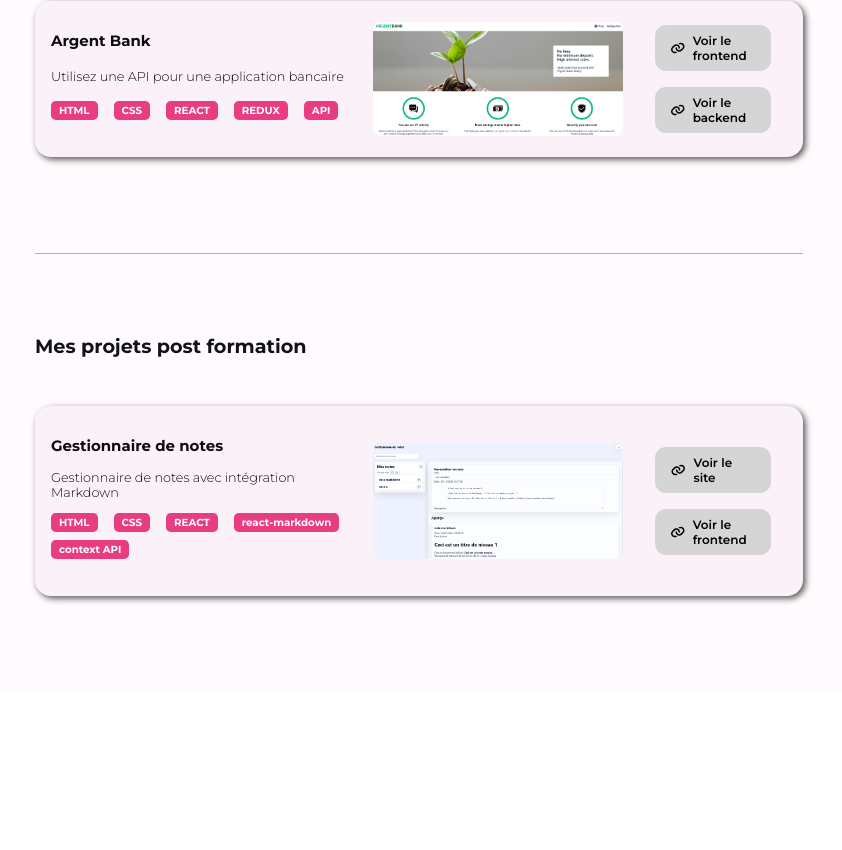
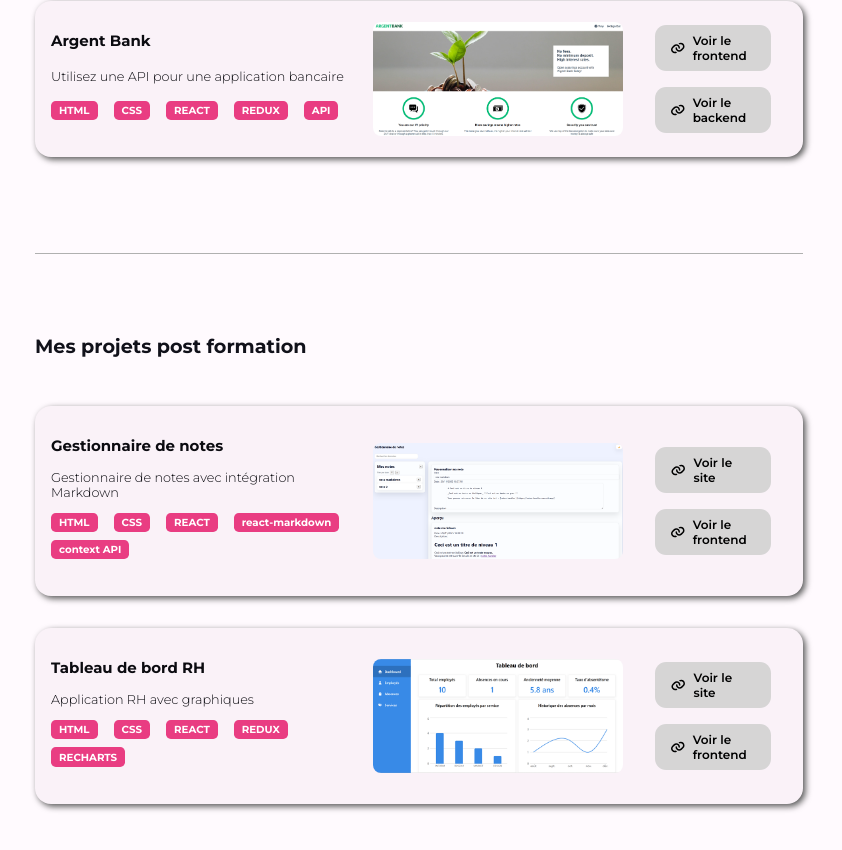
Before and after one commit to reivax8560/rvx_portfolio, a React (Vite) app: page / in a window 1280 px wide. Shown: the part 1938-2788 px from the top of the page, without its empty margins (221-1063 px from the left). Before the commit the page ends 2630 px from the top, so only its background shows below. Built offline with nearby package versions, Linux system fonts and the light colour scheme.

Commit message:
ajout projet

```diff
--- a/src/App.jsx
+++ b/src/App.jsx
@@ -10,6 +10,7 @@ import kasa_img from "./assets/Kasa_mini.png"
 import sportsee_img from "./assets/Sportsee_mini.png"
 import argentBank_img from "./assets/Argent_Bank_mini.png"
 import notesHandler_img from './assets/notesHandler.png'
+import HR_Dashboard_img from './assets/HR_Dashboard_min.png'
 import { useContext } from "react";
 import {ThemeContext} from './context/ThemeContext'
 
@@ -156,6 +157,15 @@ function App() {
           websiteLink="https://notes-handler.vercel.app/"
           frontEndLink="https://github.com/reivax8560/notes_handler"
         />
+
+        <ProjectContainer
+          title="Tableau de bord RH"
+          description="Application RH avec graphiques"
+          technos={["HTML", "CSS", "REACT", "REDUX", "RECHARTS"]}
+          screenshot={HR_Dashboard_img}
+          websiteLink="https://hr-dashboard-virid.vercel.app/"
+          frontEndLink="https://github.com/reivax8560/HR_Dashboard"
+        />
       </section>
 
 
```
Also changed, not shown: src/assets/HR_Dashboard.png (added), src/assets/HR_Dashboard_min.png (added).
